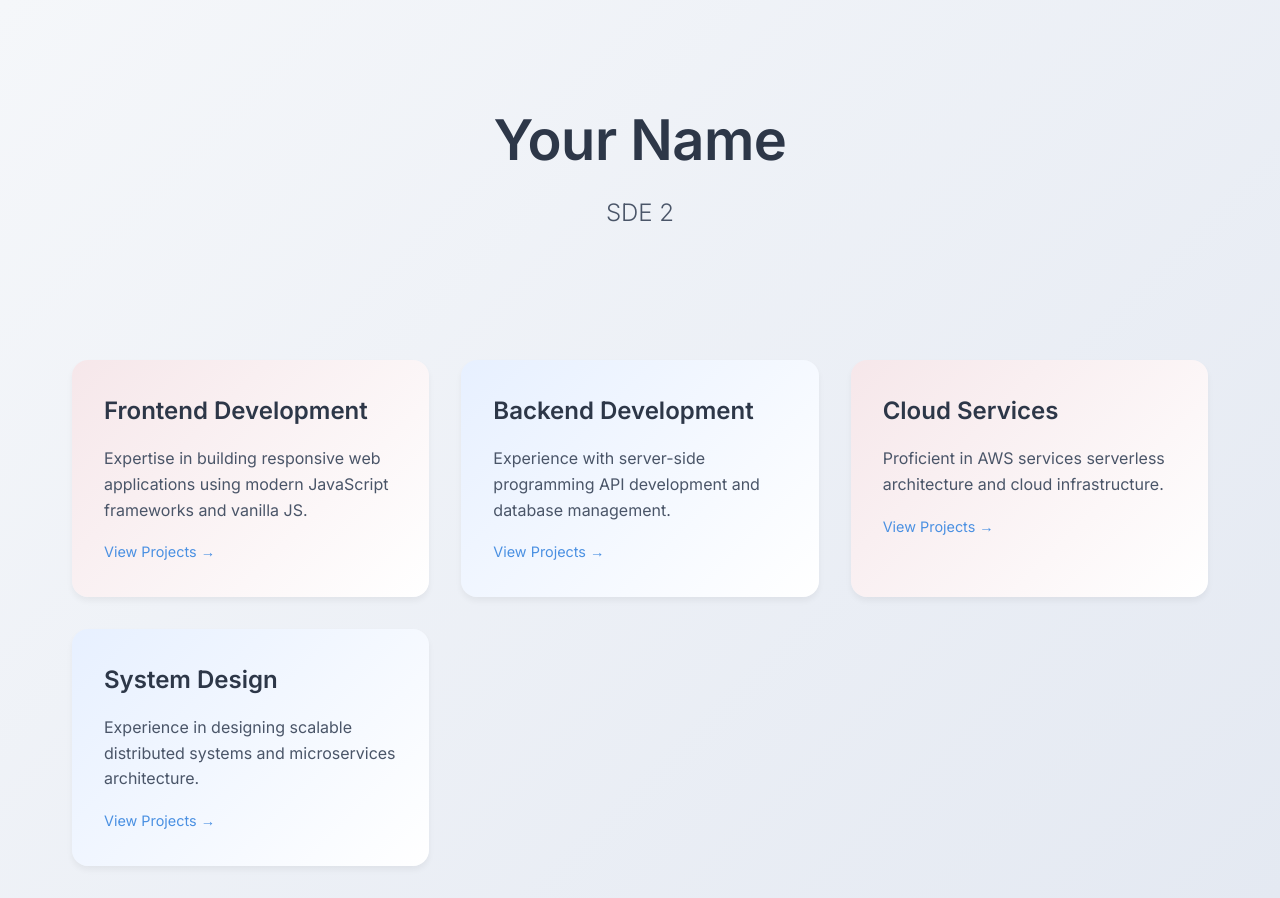
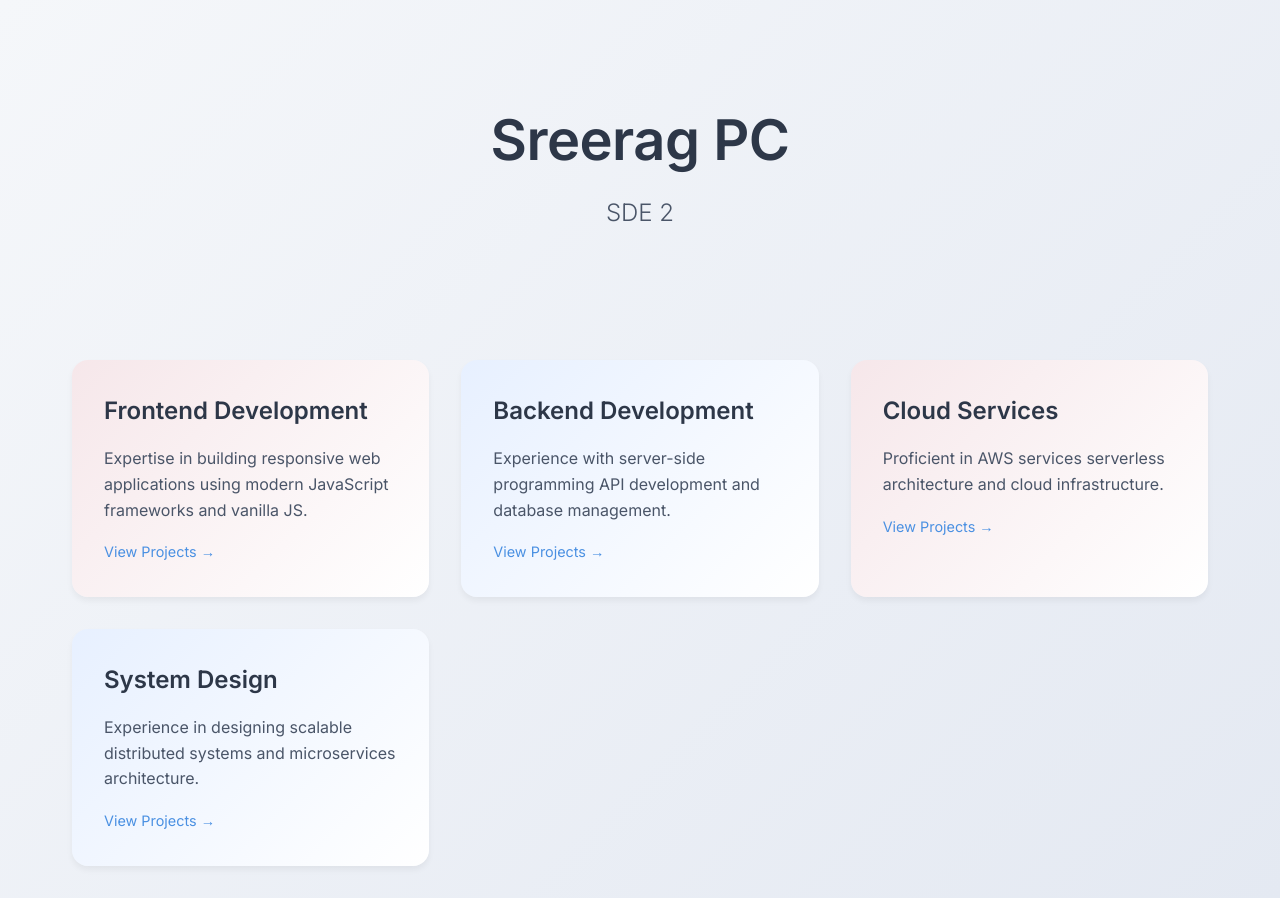
Before and after one commit to sreeragpc/personal-skills-web, a plain HTML site: page index.html in a window 1280 px wide. Drawn offline with Linux system fonts and the light colour scheme.

Commit message:
first commit

```diff
--- a/index.html
+++ b/index.html
@@ -126,7 +126,7 @@
 <body>
     <div class="container">
         <header>
-            <h1 class="name">Your Name</h1>
+            <h1 class="name">Sreerag PC</h1>
             <h2 class="title">SDE 2</h2>
         </header>
 
```
